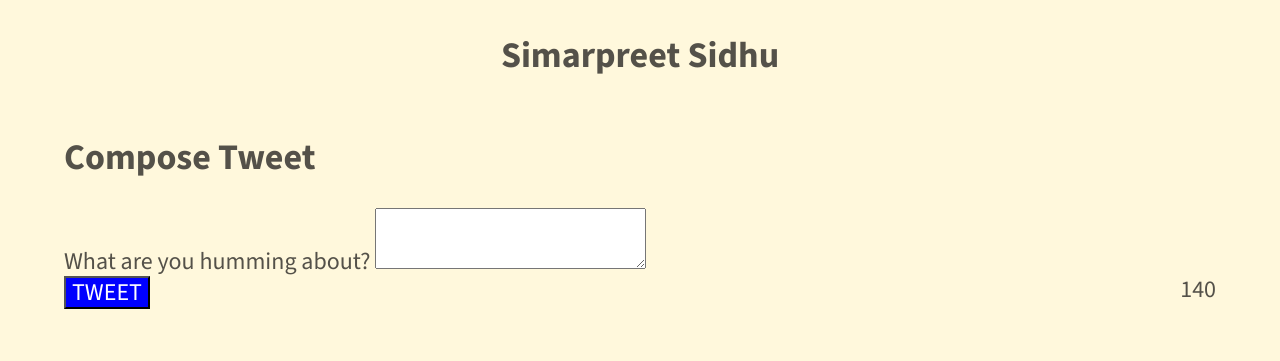
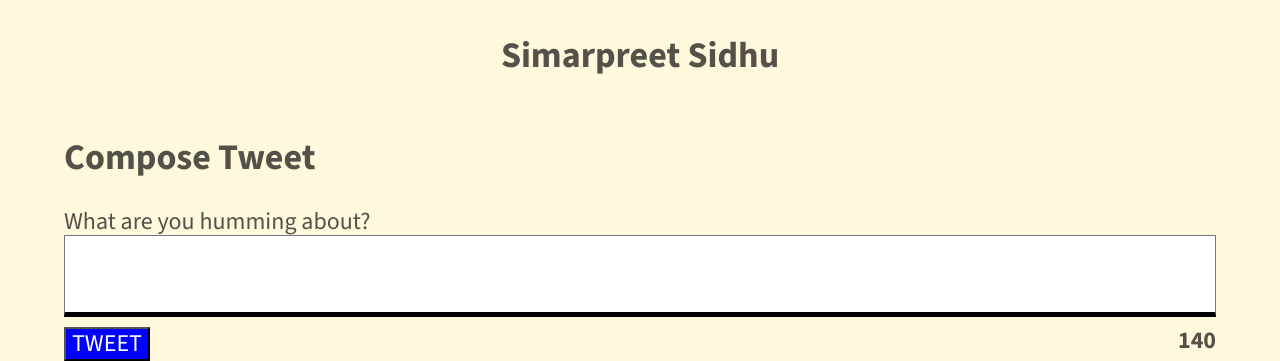
Before and after one commit to SimarpreetSidhu/tweeter, a plain HTML site: page public/index.html in a window 1280 px wide. Shown: the part 1422-1783 px from the top of the page. Before the commit the page ends 1731 px from the top, so only its background shows below. Drawn offline with nearby package versions, Linux system fonts and the light colour scheme.

Commit message:
refactor css styling for  new tweet form

```diff
--- a/public/index.html
+++ b/public/index.html
@@ -73,10 +73,10 @@
       <form method = "POST" action = "/api/tweets">
         <label for="tweet-text">What are you humming about?</label>
         <textarea name="text" id="tweet-text"></textarea>
-        <div class = "footer">
+        <footer>
           <button type="submit">Tweet</button>
-          <output name="counter" class="counter" for="tweet-text">140</output>
-        </div>
+          <output name="counter" class="counter" for="tweet-text"><b>140</b></output>
+        </footer>
       </form>
   </main>
 </body>
--- a/public/styles/new-tweet.css
+++ b/public/styles/new-tweet.css
@@ -1,14 +1,24 @@
 .new-tweet {
   margin : 0 auto;
 }
-.footer {
+footer {
   display :flex;
   flex-direction: row;
   justify-content: space-between;
+  margin-top: 10px;
 }
 button[type="submit"] {
   background-color: blue;
   color: white;
   text-transform: uppercase;
+  align-self: start;
 
 }
+ #tweet-text {
+  height: auto;
+  resize: none;
+  line-height: 1.5;
+  display: block;
+  width: 100%;
+  border-bottom: 5px solid black;
+}
```
